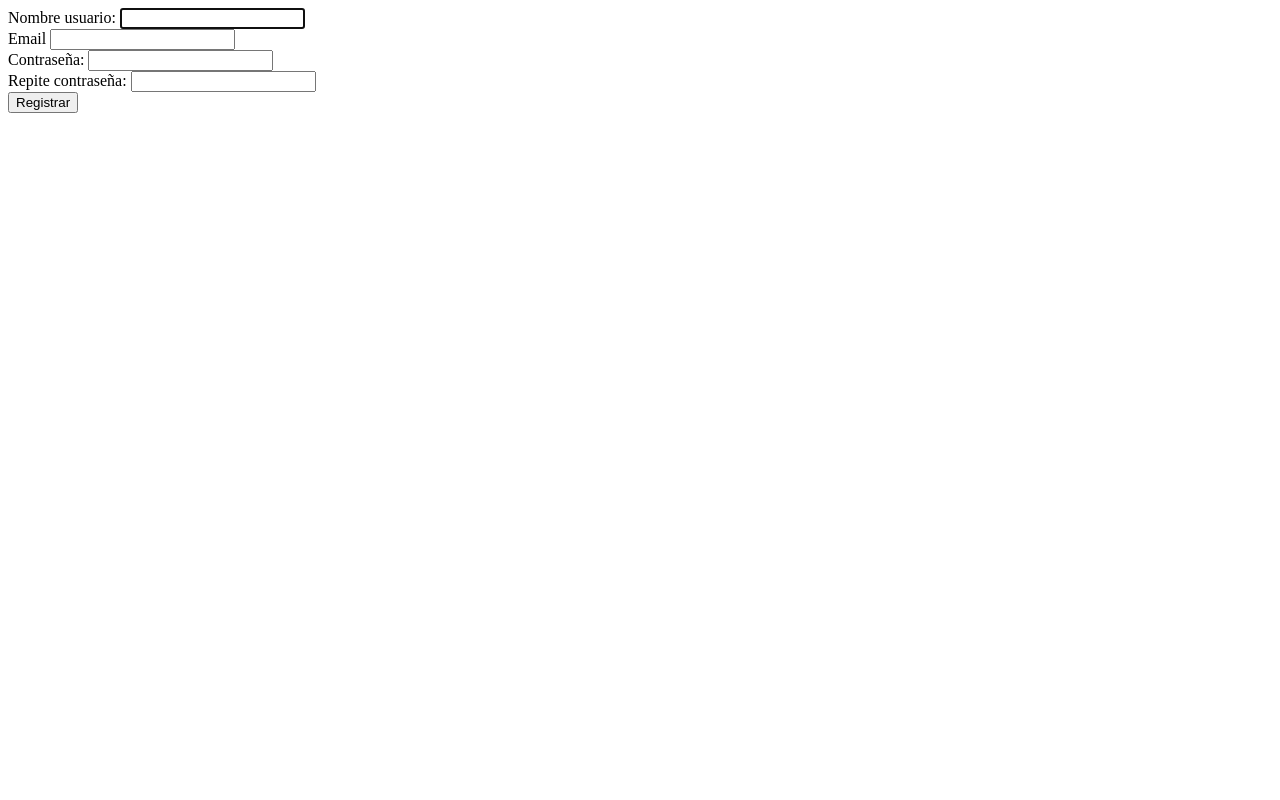
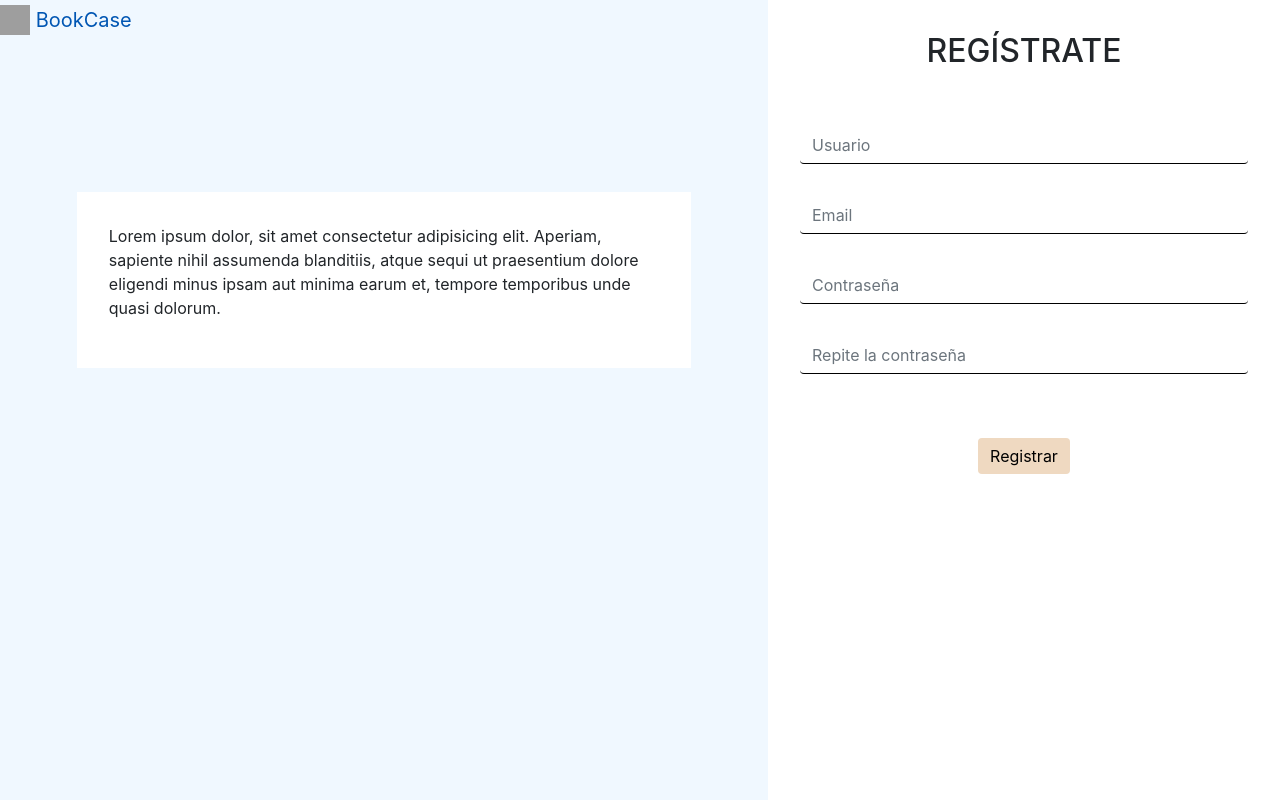
Before and after one commit to estefania95/BookCase, a Django app: page /registro in a window 1280 px wide. Run offline with Django 3.2, Linux system fonts and the light colour scheme; some libraries are stand-ins or nearby versions; grey boxes are pictures that could not be loaded.

Commit message:
Registro con estilos.

```diff
--- /dev/null
+++ b/static/registro.css
@@ -0,0 +1,71 @@
+.contenedor{
+    height: 100vh;
+    background-color: aliceblue;
+    display: flex;
+    flex-direction: row;
+}
+.imagen{
+    width: 60%;
+    height: 100%;
+}
+.registro{
+    width: 40%;
+    height: 100%;
+    background-color: white;
+    text-align: center;
+    padding: 2em;
+}
+.conteTexto{
+    width: 100%;
+    height: 60%;
+    display: flex;
+    justify-content: center;
+    align-items: center;
+}
+.texto{
+    width: 80%;
+    margin: 0 auto;
+    background-color: white;
+    padding: 2em;
+}
+
+.contentForm{
+    padding-top: 1em;
+}
+.formulario{
+    margin-top: 2em;
+    margin-bottom: 2em;
+}
+
+input.formulario{
+    background: transparent;
+    border: none;
+    border-bottom: 1px solid black;
+}
+input.formulario:focus{
+    box-shadow: none;
+    border: none;
+    background: transparent;
+    border-bottom: 1px solid #EFD9C1;
+}
+
+button.formulario{
+    background-color: #EFD9C1;
+    border: none;
+    color: black;
+    border-radius: 1px solid ;
+}
+button.formulario:hover{
+    color: #EFD9C1;
+    border: none;
+    background-color: black;
+    border-radius: 3px solid ;
+}
+@media (max-width: 650px) {
+    .imagen{
+        display: none;
+    }
+    .registro{
+        width: 100%;
+    }
+  }
--- a/templates/registro/registro.html
+++ b/templates/registro/registro.html
@@ -1,17 +1,47 @@
+{% extends 'base.html' %}
 <!DOCTYPE html>
 <html lang="en">
 <head>
     <meta charset="UTF-8">
-    <title>Title</title>
+    {% load static %}
+    {%block css%}
+        <title>BookCase</title>
+        <link rel="stylesheet" type="text/css" href="{% static 'registro.css' %}">
+    {%endblock%}
 </head>
+{% block content %}
+{% load static %}
 <body>
-<form method="POST" action="{% url 'usuario:registro' %}">
-      {% csrf_token %}
-      <div>Nombre usuario: {{ form.username }}</div>
-      <div>Email {{ form.email }}</div>
-      <div>Contraseña: {{ form.password1 }}</div>
-      <div>Repite contraseña: {{ form.password2 }}</div>
-      <button type="submit">Registrar</button>
-    </form>
+    <div class="contenedor">
+        <div class="imagen ">
+            <a class="navbar-brand" href="#">
+                <img src="/docs/4.0/assets/brand/bootstrap-solid.svg" width="30" height="30" class="d-inline-block align-top" alt="">
+                BookCase
+            </a>
+            <div class="conteTexto">
+                <div class="texto">
+                    <p>Lorem ipsum dolor, sit amet consectetur adipisicing elit. Aperiam, sapiente nihil assumenda blanditiis, atque sequi ut praesentium dolore eligendi minus ipsam aut minima earum et, tempore temporibus unde quasi dolorum.</p>
+                </div>
+            </div>
+        </div>
+        <div class="registro">
+            <h2>REGÍSTRATE</h2>
+            <div class="contentForm">
+                <form method="POST" action="{% url 'usuario:registro' %}">
+                    {% csrf_token %}
+                   <div>
+                        <input type="text" class="form-control formulario" id="usuario" name="username" aria-describedby="Usuario" placeholder="Usuario">
+                    </div>
+                    <div>
+                        <input type="text" class="form-control formulario" id="email" aria-describedby="email" name="email" placeholder="Email">
+                    </div>
+                    <div><input type="password" class="form-control formulario" id="usuario" aria-describedby="password1" name="password1" placeholder="Contraseña"></div>
+                    <div><input type="password" class="form-control formulario" id="usuario" aria-describedby="password2" name="password2" placeholder="Repite la contraseña"></div>
+                    <button type="submit" class="btn btn-primary formulario">Registrar</button>
+                </form>
+            </div>
+        </div>
+    </div>
 </body>
-</html
+{% endblock %}
+</html>
--- a/usuario/models.py
+++ b/usuario/models.py
@@ -44,7 +44,7 @@ class LibroUsuario(models.Model):
         choices=estado_choices,
         default='LD',
     )
-    dia = models.DateField()
+    dia = models.DateField(null=True, blank=True)
 
     def __str__(self):
         return '%s %s' % (self.libro, self.usuario)
--- a/usuario/views.py
+++ b/usuario/views.py
@@ -29,11 +29,29 @@ def salir(request):
 
 #home
 def home(request):
+    user = request.user
+    usuario = Usuario.objects.get(usuario=user)
     #Todos los generos para mostrarlos en la home
     generos = Genero.objects.all()
     #Todos los libros ordenados por mas nuevos
     libros = Libro.objects.all().order_by('-anoEdicion')
-    #form = EstadoForm()
+    generosLibrosUsuario = []
+#Libros recomendados
+    #Seleccionar generos de los libros que el usuario ha guardado como leído.
+    try:
+        leidos = LibroUsuario.objects.filter(usuario=usuario, estado="LD")
+
+        for libroU in leidos:
+            libroUser = libroU.libro
+            print(libroUser.genero)
+            generosLibrosUsuario.append(libroUser.genero)
+
+    except:
+        libroUsuario = None
+    #Seleccionar libros de los generos favoritos
+    librosUser = []
+    contador = 0
+
 
 
     context = {'generos': generos, 'libros': libros}
```
